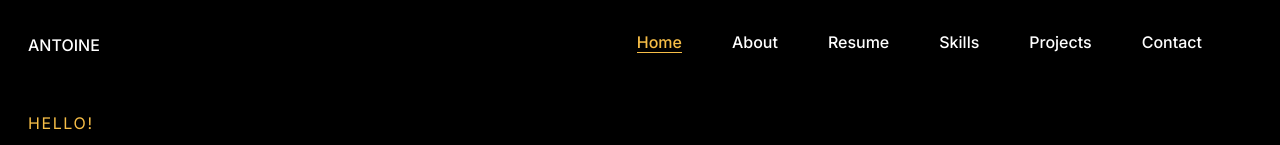
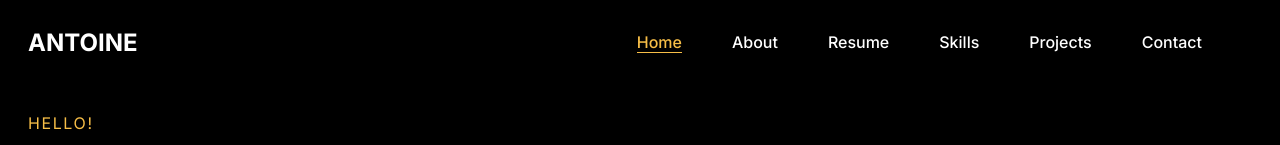
Before and after one commit to P4ST4S/portfolio-react-vite, a React (Vite) app: page / in a window 1280 px wide. Shown: the top 145 px of the page. Built offline with nearby package versions, Linux system fonts and the light colour scheme.

Commit message:
chore: Update page title and description
This commit updates the page title and description in the index.html file. The title is changed to "Antoine ROSPARS" and a meta description is added to provide a brief overview of the website. These changes improve the SEO and branding of the website.

```diff
--- a/index.html
+++ b/index.html
@@ -4,7 +4,11 @@
     <meta charset="UTF-8" />
     <link rel="icon" type="image/svg+xml" href="/vite.svg" />
     <meta name="viewport" content="width=device-width, initial-scale=1.0" />
-    <title>Vite + React + TS</title>
+    <title>Antoine ROSPARS</title>
+    <meta
+      name="description"
+      content="Antoine ROSPARS, Développeur Web Fullstack, React, Node.js, TypeScript"
+    />
 
     <!--FONT-->
     <link rel="preconnect" href="https://fonts.googleapis.com" />
--- a/src/components/Header.tsx
+++ b/src/components/Header.tsx
@@ -5,15 +5,13 @@ function Header() {
   return (
     <header>
       <nav className={styles.navigation}>
-        <h1>
         <NavLink
           to="/"
           end
           className={({ isActive }) => (isActive ? styles.active : "")}
         >
-            ANTOINE
+          <h1 className={styles.title}>ANTOINE</h1>
         </NavLink>
-        </h1>
         <ul className={styles.listLink}>
           <li>
             <NavLink
--- a/src/styles/components/Header.module.css
+++ b/src/styles/components/Header.module.css
@@ -3,7 +3,12 @@
   justify-content: space-between;
   align-items: center;
   padding: 0 20px;
-  /* background-color: #333; */
+}
+
+.title {
+  color: white;
+  font-size: 24px;
+  font-weight: 700;
 }
 
 .navigation a {
```
Lines whose indentation alone changed are shown as unchanged.
